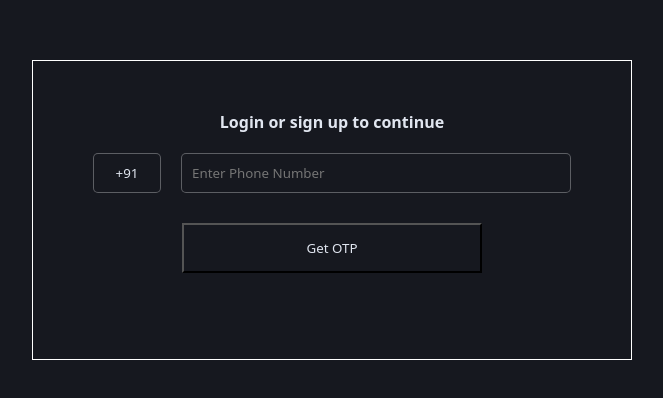
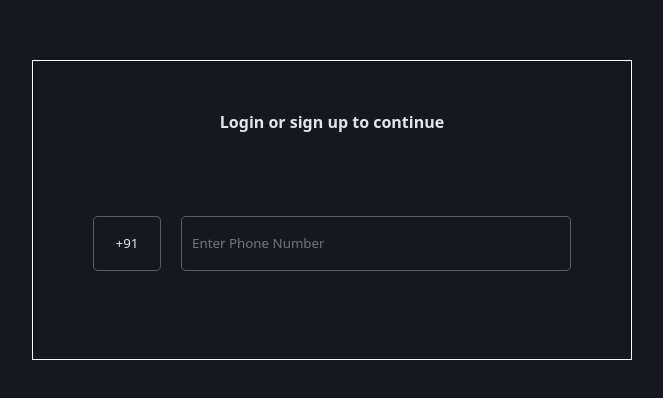
Before and after one commit to ptech12/otp-login, a React (Vite) app: page / in a window 1280 px wide. Shown: the part 190-588 px from the top of the page, without its empty margins (308-971 px from the left). Built offline with nearby package versions, Linux system fonts and the light colour scheme.

Commit message:
get OTP button complete

```diff
--- a/src/components/otp-form.jsx
+++ b/src/components/otp-form.jsx
@@ -10,24 +10,35 @@ const OTPForm = () => {
   const [showOtpField, setShowOtpField] = useState(false);
   const [otpSuccess, setOtpSuccess] = useState(false);
   const [code, setCode] = useState("+91")
+  const [showOtpBtn, setShowOtpBtn] = useState(false)
 
   // function to handle phone number's
   const handlPhoneNumber = (e) => {
     setPhoneNumber(e.target.value);
+    if(e.target.value.length === 10){
+      setShowOtpBtn(true);
+    }else{
+      setShowOtpBtn(false);
+
+    }
   };
   // function to handle submt
   const handlPhoneSubmit = (e) => {
     e.preventDefault();
 
     // phone number validation
-    const regex = /[^0-9]/g;
+    const regex = / ^[\+]?[(]?[0-9]{3}[)]?[-\s\.]?[0-9]{3}[-\s\.]?[0-9]{4,6}$ /gmi;
     if (phoneNumber.length < 10 || regex.test(phoneNumber)) {
       alert("Invalid Phone Number");
     } else {
       // call the backend API
       // show OTP field
-      setShowOtpField(true);
+      setInterval(() => {
+        setShowOtpField(true);
+
+      }, 1000);
     }
+
   };
 
   // onOtpSubmit
@@ -56,8 +67,13 @@ const OTPForm = () => {
               placeholder="Enter Phone Number"
               onChange={handlPhoneNumber}
               className="input-box"
-            />
-          <button type="submit" className="submit-btn">Get OTP</button>
+              />
+              {showOtpBtn ? (
+              <button type="submit" className="submit-btn">Get OTP</button>
+              ) : (
+                <>
+                </>
+              )  }
           </form>
         </>
       ) : !otpSuccess ? (
--- a/src/components/styles/otp-form.css
+++ b/src/components/styles/otp-form.css
@@ -8,13 +8,14 @@
     justify-content: space-evenly;
     align-items: center;
     flex: 50px 1fr;
-    height: 100px;
+    height: 200px;
     flex-wrap: wrap;
 }
 
 
 .country-code{
     width: 40px;
+    height: 55px;
     border: 1px solid rgba(255, 255, 255, .3);
     border-radius: 5px;
     padding: 10px;
@@ -24,6 +25,7 @@
     /* border: none; */
 }
 .input-box{
+    height: 55px;
     width: 1fr;
     border: 1px solid rgba(255, 255, 255, .3);
     border-radius: 5px;
@@ -36,5 +38,15 @@
 .submit-btn{
     width: 300px;
     height: 50px;
-    margin-top: 20px;
+    margin-top: 30px;
+    padding: 10px;
+    background: linear-gradient(93.87deg, rgb(9, 90, 230), rgb(6, 39, 148));
+    border: none;
+    border-radius: 10px;
+    transition: width .15s linear, height .15s linear;
 }
+
+.submit-btn:hover{
+    width: 305px;
+    height: 55px;
+}
```
